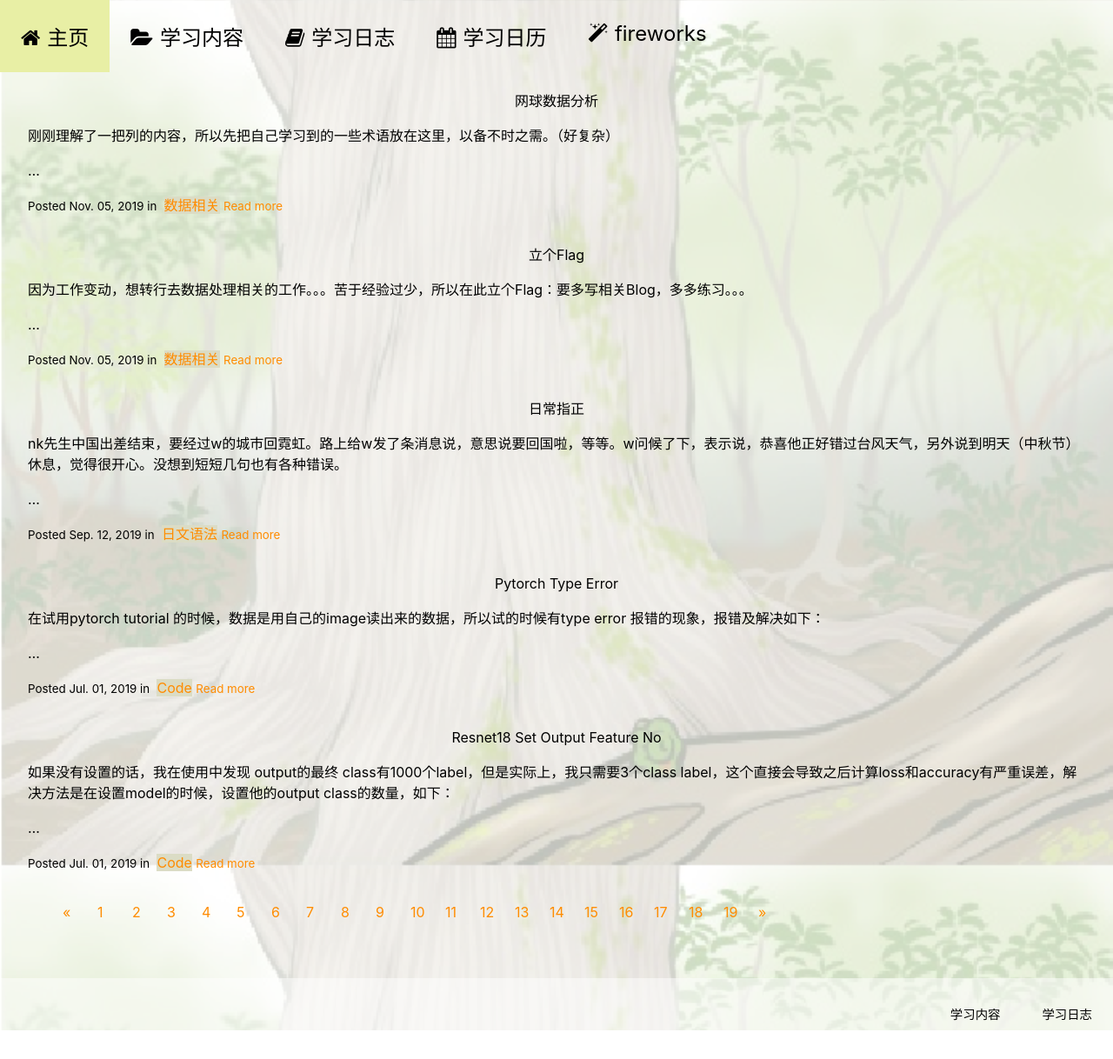
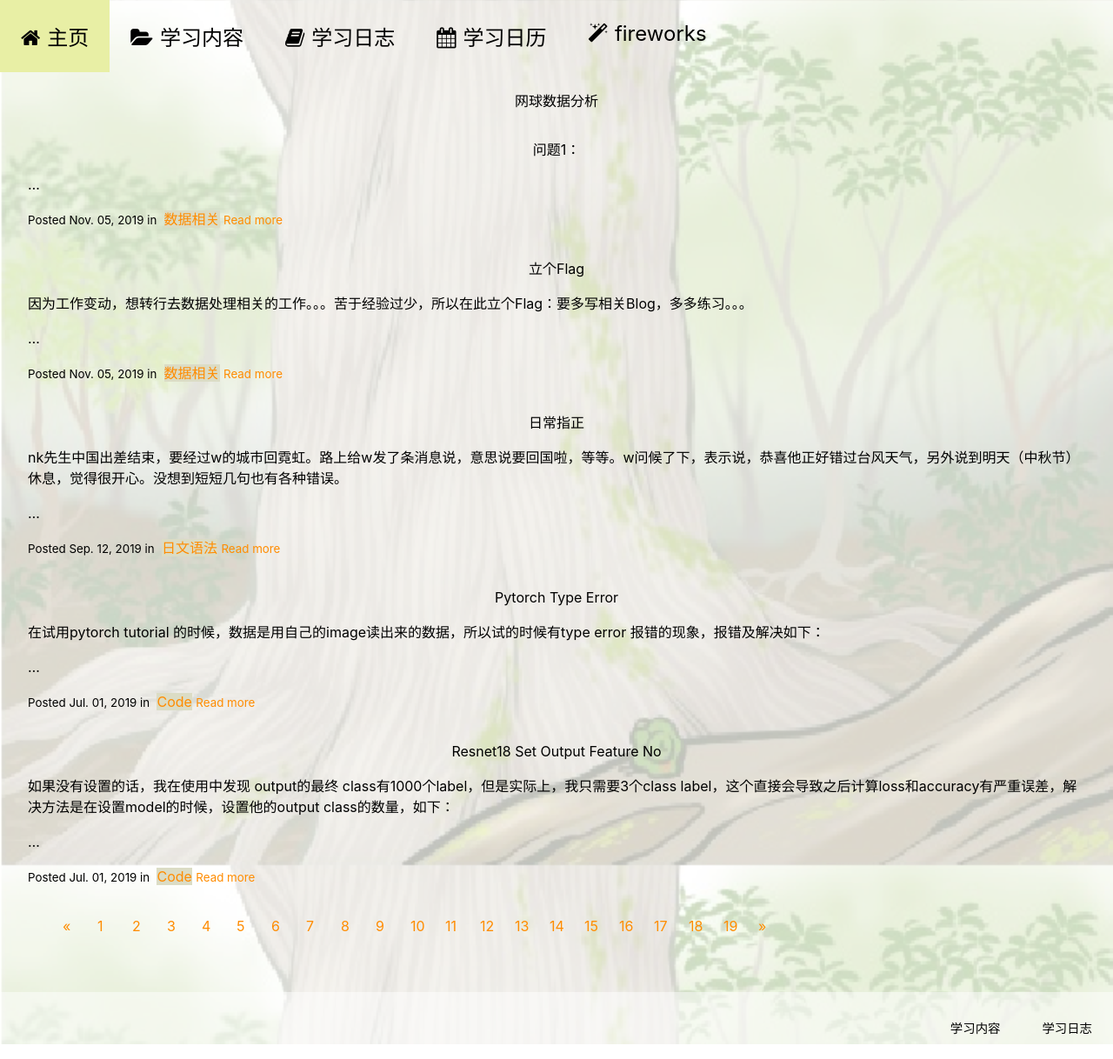
Before and after one commit to shunw/shunw.github.io, a Jekyll site: the page built from blog/index.html, in a window 1280 px wide. Shown: the whole page at 87% size. Built offline with Jekyll 4.4.1, drawn with Linux system fonts in a browser that asks for light colours; the list of posts is cut into pages by our own code; some of the changed lines change nothing that is shown.

Commit message:
update some thoughts

```diff
--- a/_posts/2019-11-05-data_tennis.md
+++ b/_posts/2019-11-05-data_tennis.md
@@ -8,50 +8,6 @@
 ---
 
 
-刚刚理解了一把列的内容，所以先把自己学习到的一些术语放在这里，以备不时之需。（好复杂）
-
-- level:
-
-    - C: ATP 挑战赛
-    - A: ATP 系列赛
-    - M: Master 大师杯赛
-    - G: Grand Slam 大满贯
-    - F: Final (世界排名前8的比赛)
-
-- winner_entry:
-
-    - WC: wild card
-    - Q: 资格赛
-    - LL: lucly loser
-    - PR: protected ranking
-    - SE: special exempt
-
-- winner rank: 当时世界排名，每周更新
-
-- winner_rank_point: 当时世界排名积分，每周更新
-
-- winner/ loser_entry: 当时比赛理的种子排名
-
-- df: double fault 双误
-
-- svpt: save point 比赛里总得分（赢一个球为一分）
-
-- 1st in: 一发进球
-
-- 1st won: 一发赢球
-
-- 2nd won: 二发赢球
-
-- svgm: 保发局数（他发球，且他赢了）
-
-- bpsaved: break point saved 自己保住了自己发球局的破发点
-
-- bpfaced: 自己拿到了多少对方破发点
-
-- round: 当时比赛的场次，比如 16强，8强，1/4赛，半决赛，决赛等
-
-<hr>
-
 ### 问题1：
 
 预测参赛的人中，所有人中谁夺冠的概率。
@@ -60,17 +16,28 @@
 
 选手在最近一段时间，tourney里连续赢球的百分比，会影响下一个tourney里F round里赢球的概率。
 
-### 步骤：
+### 数据处理步骤（理想中，可能之后会有更新）：
 
-- 随便选取一段赛事，然后将所有的人员抓取出来
+- 将需要的数据用dataframe的形式表达出来；
 
-- 按照每个人看此人最近一段时间（设置这段时间为可变化的参数）赢得比赛的概率？/看最近一段时间和比赛是否有关联。
+    - y: final_winner --- the probability to be tourney final winner.
 
-    - 选一个人，然后看他一段时间内的夺冠的概率
+    - x: player_name, tourney_level, surface, player_age, player_ht, player_hand, player_rank_point(this need to deal with NULL data), **recent_period_win_percent** (maybe 1 year's avg of the win_percent * tourney_level)
+
+
+- 将category的数据用one-hot-encoding的方式处理;
+
+- 将数据分成training dataset 和 test dataset; 并验证是否各个y label平均分配;
+
+- 将数据 X_train 进行归一化处理,且应用到 X_test 上
+
+- 之后用sklearn里的现成的包
+
+- 接着计算accuracy
 
 ### 相关table
 
-- player_wl_tourney (main_result)
+- player_wl_tourney (main_dataset_deal_with)
 
 |player_name | tourney_id|tourney_name |surface |draw_size|tourney_level|tourney date| final_winner | loser_count | winner_count |win_percent|
 |--- | --- | ---| ---| --- | --- |--- |--- |--- | --- |--- |
@@ -130,3 +97,49 @@
 - use classification algorithm with scikit-learn
 
 - back to use PCA or other tool to check if any improvement can be gained.
+
+<hr>
+
+### col 内容理解
+
+刚刚理解了一把列的内容，所以先把自己学习到的一些术语放在这里，以备不时之需。（好复杂）
+
+- level:
+
+    - C (1): ATP 挑战赛
+    - A (2): ATP 系列赛
+    - M (3): Master 大师杯赛
+    - G (4): Grand Slam 大满贯
+    - F (5): Final (世界排名前8的比赛)
+
+- winner_entry:
+
+    - WC: wild card
+    - Q: 资格赛
+    - LL: lucly loser
+    - PR: protected ranking
+    - SE: special exempt
+
+- winner rank: 当时世界排名，每周更新
+
+- winner_rank_point: 当时世界排名积分，每周更新
+
+- winner/ loser_entry: 当时比赛理的种子排名
+
+- df: double fault 双误
+
+- svpt: save point 比赛里总得分（赢一个球为一分）
+
+- 1st in: 一发进球
+
+- 1st won: 一发赢球
+
+- 2nd won: 二发赢球
+
+- svgm: 保发局数（他发球，且他赢了）
+
+- bpsaved: break point saved 自己保住了自己发球局的破发点
+
+- bpfaced: 自己拿到了多少对方破发点
+
+- round: 当时比赛的场次，比如 16强，8强，1/4赛，半决赛，决赛等
```
